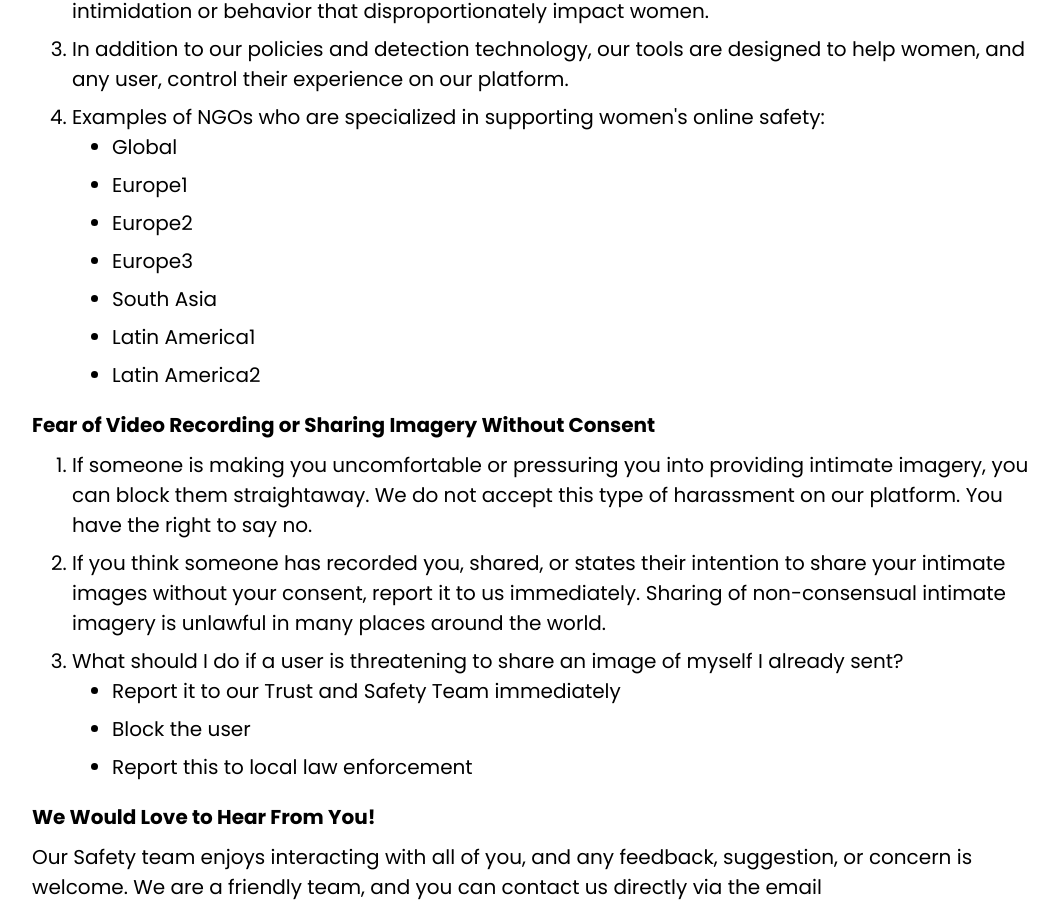
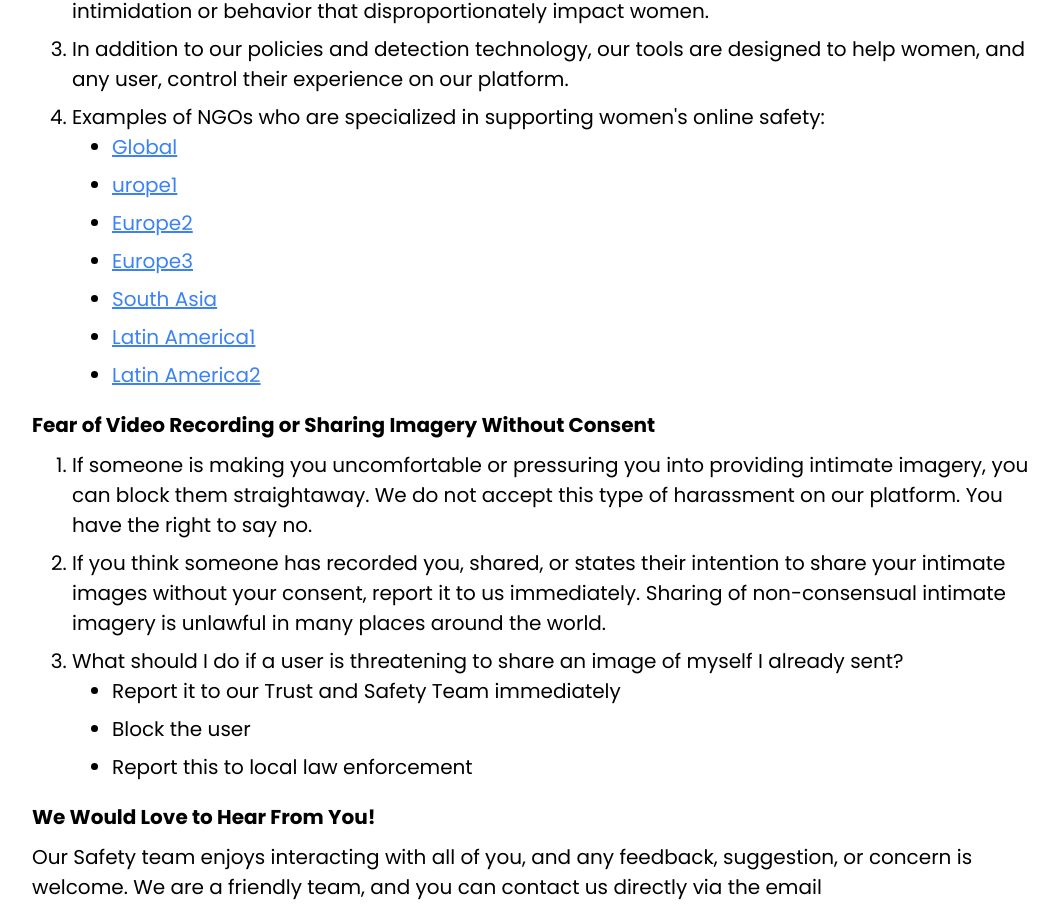
Before and after one commit to rickychan0611/popchat, a Next.js app: page /safety-center/tips in a window 1280 px wide. Shown: the part 1992-2898 px from the top of the page, without its empty margins (108-1166 px from the left). Built offline with nearby package versions, Linux system fonts and the light colour scheme.

Commit message:
fix safty tips links

```diff
--- a/src/components/Safety/PortalOverview.tsx
+++ b/src/components/Safety/PortalOverview.tsx
@@ -36,7 +36,7 @@ const PortalOverview = (props: Props) => {
             <h3 className="mb-4">Submission of Requests</h3>
             <p className="mb-4">
               Law Enforcement officials may use the following delivery method
-              for the submission of requests to email: support@popchat.live
+              for the submission of requests to email:  <a href="mailto:support@popchat.live">support@popchat.live</a>
             </p>
             <p className="mb-4">
               Further details please refer to the submission guideline.
--- a/src/components/Safety/SafetyTips.tsx
+++ b/src/components/Safety/SafetyTips.tsx
@@ -134,13 +134,13 @@ const SafetyTips = (props: Props) => {
                 Examples of NGOs who are specialized in supporting women's
                 online safety:
                 <ul>
-                  <li>Global</li>
-                  <li>Europe1</li>
-                  <li>Europe2</li>
-                  <li>Europe3</li>
-                  <li>South Asia</li>
-                  <li>Latin America1</li>
-                  <li>Latin America2</li>
+                  <li><a href="https://withoutmyconsent.org/" target="_blank">Global</a></li>
+                  <li><a href="https://www.womensaid.ie/" target="_blank">urope1</a></li>
+                  <li><a href="https://revengepornhelpline.org.uk/" target="_blank">Europe2</a></li>
+                  <li><a href="https://www.helpwanted.nl/" target="_blank">Europe3</a></li>
+                  <li><a href="https://www.csrindia.org/" target="_blank">South Asia</a></li>
+                  <li><a href="https://www.csrindia.org/" target="_blank">Latin America1</a></li>
+                  <li><a href="https://www.csrindia.org/" target="_blank">Latin America2</a></li>
                 </ul>
               </li>
             </ol>
```
